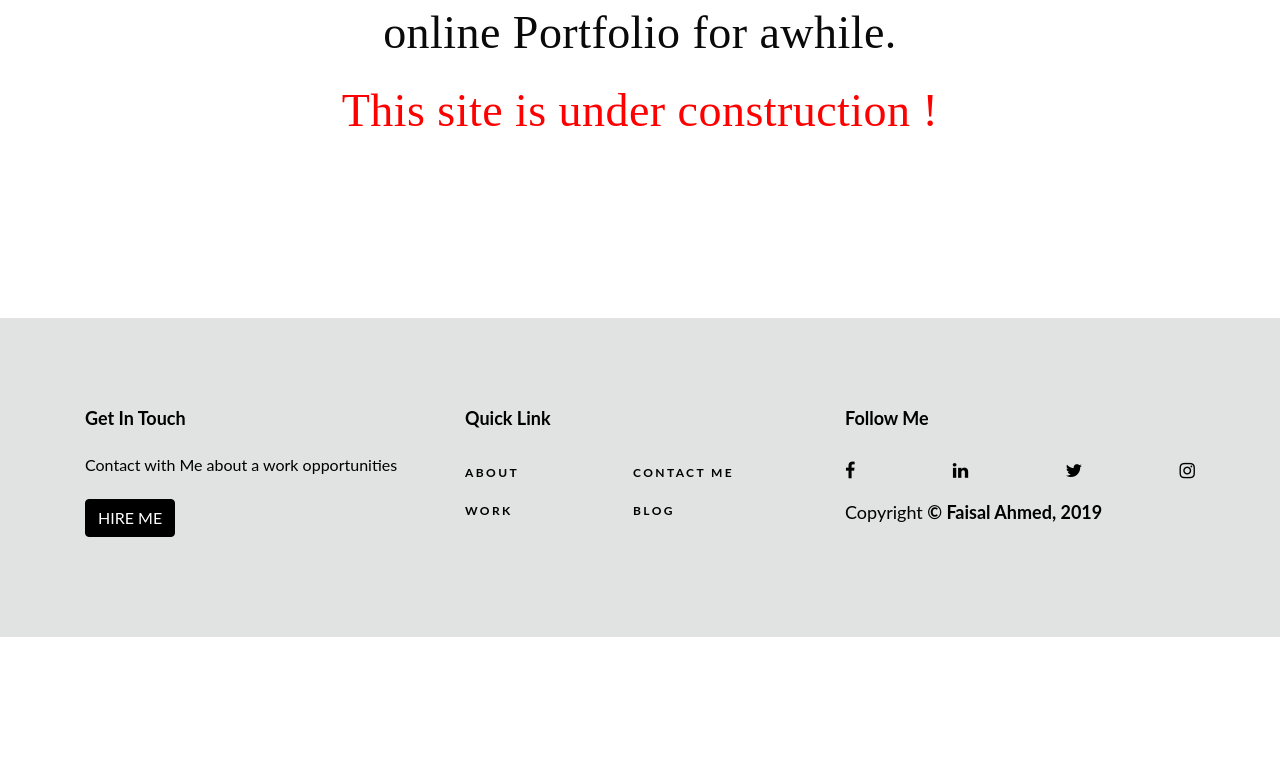
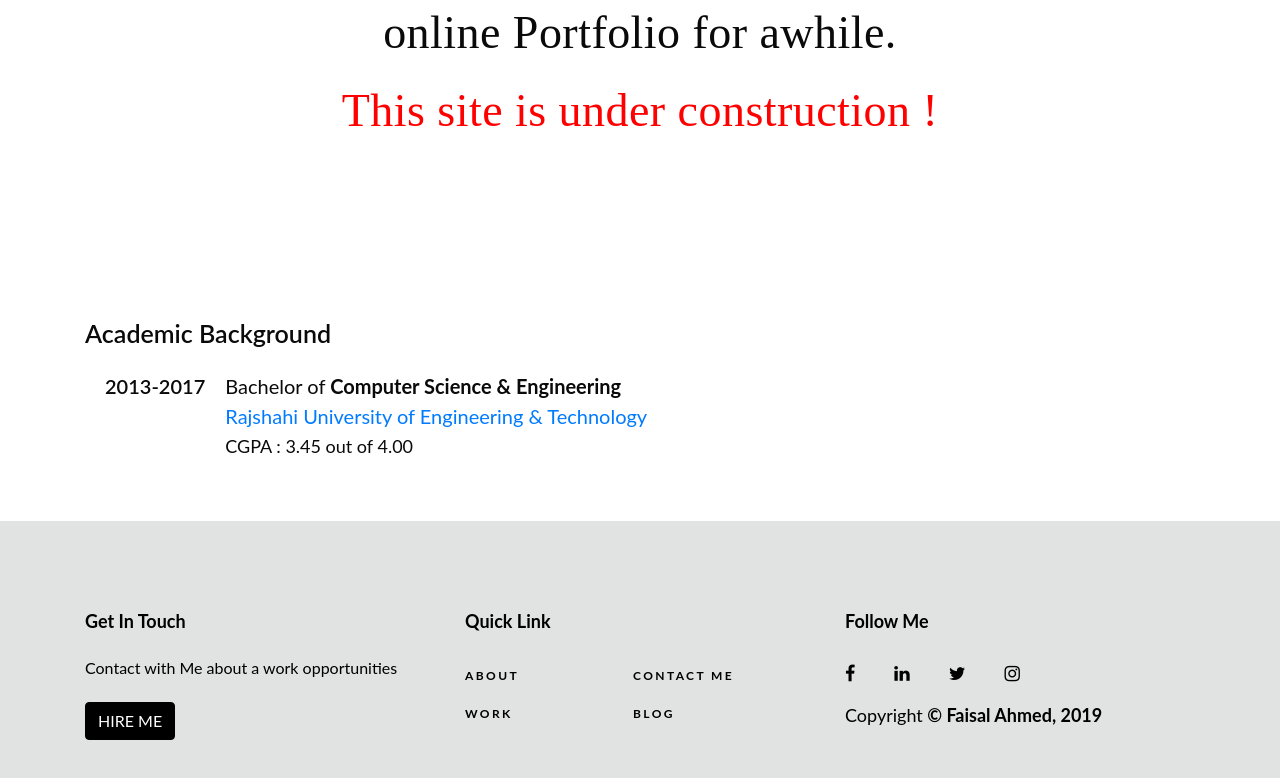
Before and after one commit to FaisalAhmedBD/faisalahmedbd.github.io, a React (Create React App) app: page / in a window 1280 px wide. Shown: the part 597-1375 px from the top of the page. Before the commit the page ends 1234 px from the top, so only its background shows below. Built offline with nearby package versions, Linux system fonts and the light colour scheme.

Commit message:
added academic background

```diff
--- /dev/null
+++ b/src/components/Academic.js
@@ -0,0 +1,21 @@
+import React from 'react'
+import '../styles/academic.scss'
+export default function Academic() {
+    return (
+        <div className="container" id="academic-background">
+            <div className="row academic-background">
+                <div className="col-sm-12 ">
+                    <span className="academy-header">Academic Background</span>
+                    <div className='graduation-wraper'>
+                        <span className="graduation-period">2013-2017</span>
+                        <div className="academic-description">
+                            <span > Bachelor of <b> Computer Science &amp; Engineering </b> </span>
+                            <a className="academy" href="http://ruet.ac.bd/" target="_blank" rel="noopener noreferrer"> Rajshahi University of Engineering &amp; Technology </a>
+                            <span className="grade">CGPA : 3.45 out of 4.00</span>
+                        </div>
+                    </div>
+                </div>
+            </div>
+        </div>
+    )
+}
--- a/src/components/footer.js
+++ b/src/components/footer.js
@@ -24,7 +24,7 @@ class Footer extends React.Component {
                                         <li id="menu-item-44" className="menu-item menu-item-type-custom menu-item-object-custom menu-item-44"><a href="about" >About</a></li>
                                         <li id="menu-item-45" className="menu-item menu-item-type-custom menu-item-object-custom menu-item-45"><a href="contact" >Contact Me</a></li>
                                         <li id="menu-item-46" className="menu-item menu-item-type-custom menu-item-object-custom menu-item-46"><a href="work" >Work</a></li>
-                                        <li id="menu-item-47" className="menu-item menu-item-type-custom menu-item-object-custom menu-item-47"><a href="blog" >Blog</a></li>
+                                        <li id="menu-item-47" className="menu-item menu-item-type-custom menu-item-object-custom menu-item-47"><a href="#test" >Blog</a></li>
                                     </ul>
                                 </div>
                             </div>
--- a/src/components/home.js
+++ b/src/components/home.js
@@ -1,6 +1,6 @@
 import React from 'react'
 
-import { Menu, ProfileView, Footer } from './index'
+import { Menu, ProfileView, Academic, Footer } from './index'
 import '../styles/home.scss'
 
 class Home extends React.Component {
@@ -11,7 +11,7 @@ class Home extends React.Component {
                     <Menu />
                 </div>
                 <ProfileView />
-
+                <Academic />
                 <Footer />
             </div>
 
--- a/src/components/index.js
+++ b/src/components/index.js
@@ -1,6 +1,7 @@
 import Home from './home'
 import Menu from './menu'
+import Academic from './Academic'
 import ProfileView from './profileView'
 import Footer from './footer'
 
-export { Home, Menu, ProfileView, Footer }
+export { Home, Menu, ProfileView, Academic, Footer }
--- a/src/components/menu.js
+++ b/src/components/menu.js
@@ -13,7 +13,7 @@ class Menu extends React.Component {
                                     <li className=" menu-item menu-item-type-post_type menu-item-object-page has-menu-child"><a href="about" rel="noopener noreferrer"><span className="custom-menu-item">About Me</span></a></li>
                                     <li className=" menu-item menu-item-type-post_type menu-item-object-page has-menu-child"><a href="contact" rel="noopener noreferrer">Contact Me</a></li>
                                     <li className=" menu-item menu-item-type-post_type menu-item-object-page has-menu-child"><a href="https://drive.google.com/file/d/1G25jRjrMhHFdSmKNZdN8DwKbqxX3E6GV/view?usp=sharing" target="_blank" rel="noopener noreferrer">CV</a></li>
-                                     <li className=" menu-item menu-item-type-taxonomy menu-item-object-category has-menu-child"><a href="academic" rel="noopener noreferrer">Academic Background</a></li>
+                                     <li className=" menu-item menu-item-type-taxonomy menu-item-object-category has-menu-child"><a href="#academic-background" rel="noopener noreferrer">Academic Background</a></li>
                                 </ul>
                             </div>
                         </div>
--- /dev/null
+++ b/src/styles/academic.scss
@@ -0,0 +1,23 @@
+.academic-background{
+    padding-bottom: 40px;
+    .academy-header{
+        font-size: 25px;
+        font-weight: 600;
+    }
+    .graduation-wraper{
+        padding:20px;
+        font-size: 20px;
+        display: flex;
+        .graduation-period{
+            font-weight: 600;
+        }
+        .academic-description{
+            padding-left: 20px;
+            display: flex;
+            flex-direction: column;
+            .grade{
+                font-size: 18px;
+            }
+        }
+    }
+}
--- a/src/styles/footer.scss
+++ b/src/styles/footer.scss
@@ -69,6 +69,7 @@
         display: flex;
         justify-content: space-between;
         color: black;
+        width: 50%;
         .fa {
             color: black;
         }
```
